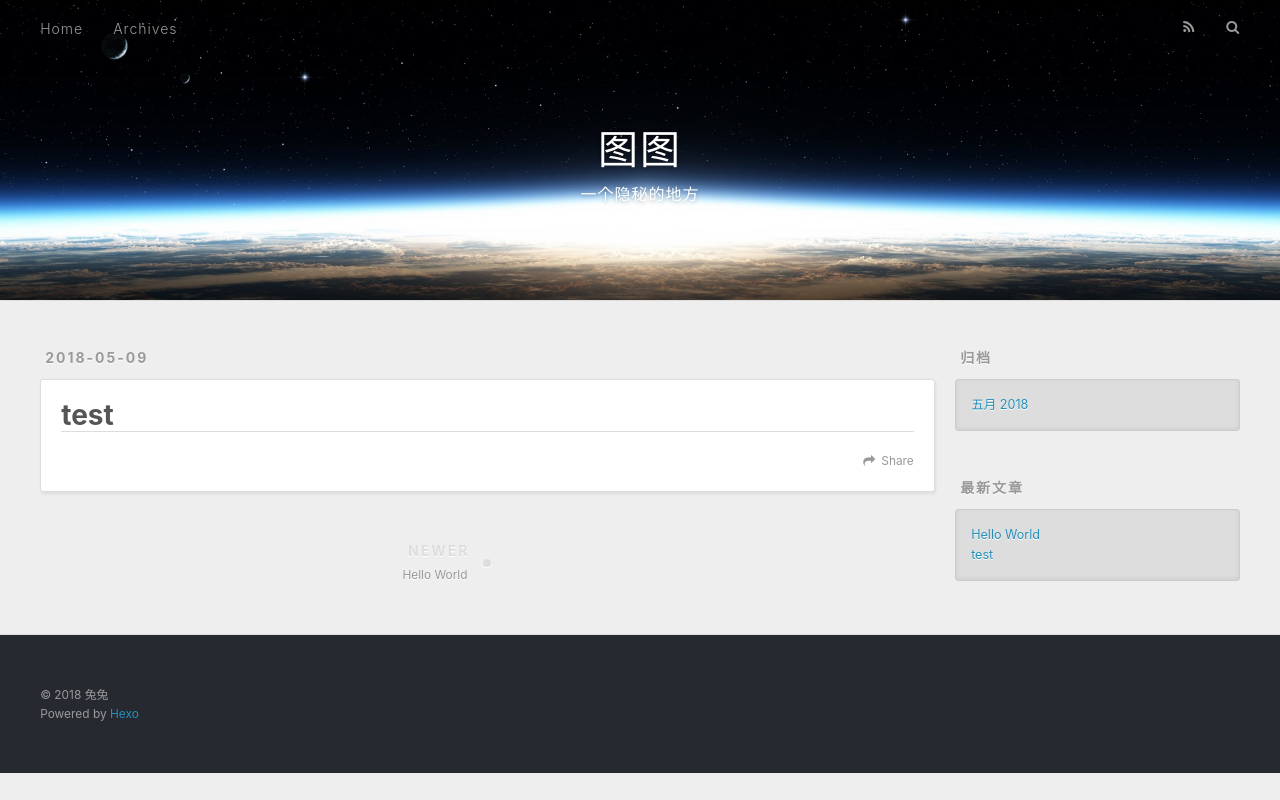
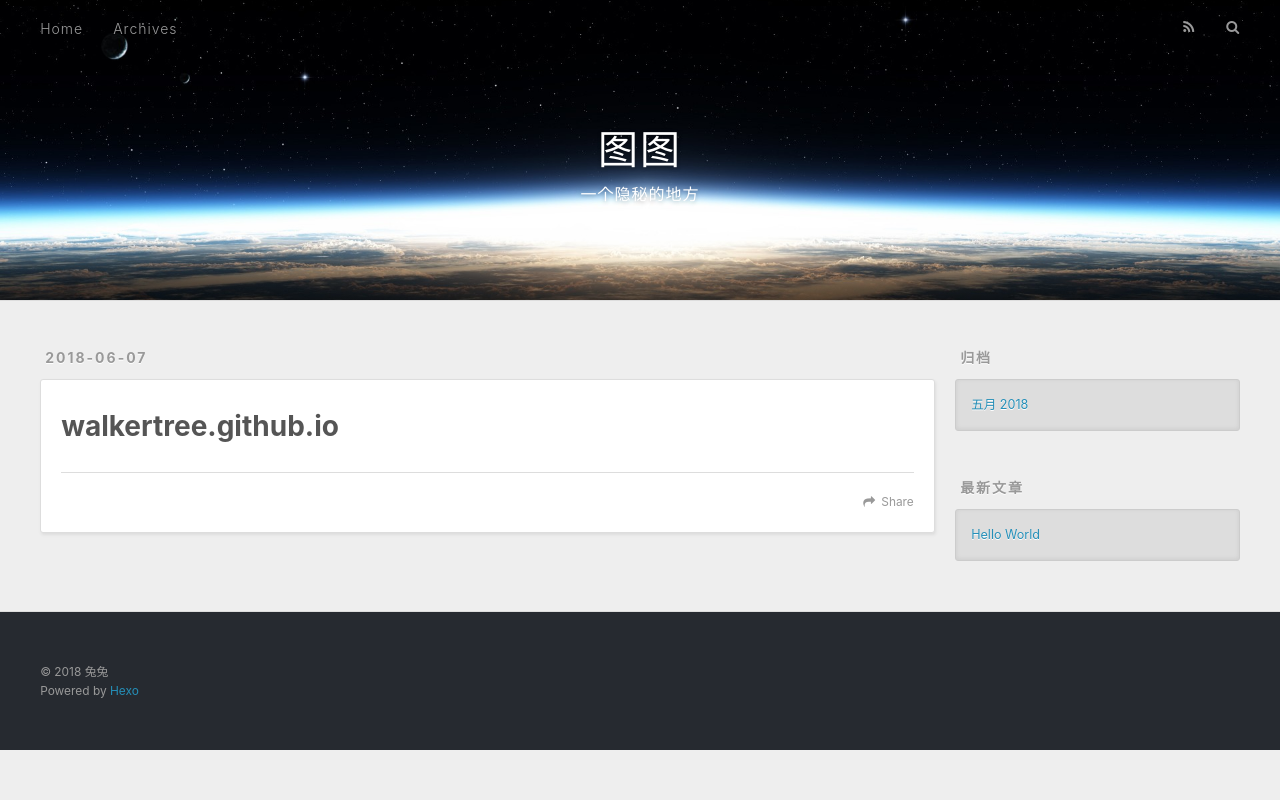
Before and after one commit to walkertree/walkertree.github.io, a plain HTML site: page README.html in a window 1280 px wide. Drawn offline with nearby package versions, Linux system fonts and the light colour scheme.

Commit message:
Site updated: 2018-06-07 13:30:28

```diff
--- a/2018/05/09/test/index.html
+++ b/README.html
@@ -5,20 +5,20 @@
 
 
 
-  <title>test | 图图</title>
+  <title>图图</title>
   <meta name="viewport" content="width=device-width, initial-scale=1, maximum-scale=1">
-  <meta name="description" content="一个个人日志，写着自己想写的事情">
+  <meta name="description" content="walkertree.github.io">
 <meta name="keywords" content="图">
-<meta property="og:type" content="article">
-<meta property="og:title" content="test">
-<meta property="og:url" content="http://joshua.xin/2018/05/09/test/index.html">
+<meta property="og:type" content="website">
+<meta property="og:title" content="图图">
+<meta property="og:url" content="http://joshua.xin/README.html">
 <meta property="og:site_name" content="图图">
-<meta property="og:description" content="一个个人日志，写着自己想写的事情">
+<meta property="og:description" content="walkertree.github.io">
 <meta property="og:locale" content="zh-CN">
 <meta property="og:updated_time" content="2018-05-30T09:21:24.000Z">
 <meta name="twitter:card" content="summary">
-<meta name="twitter:title" content="test">
-<meta name="twitter:description" content="一个个人日志，写着自己想写的事情">
+<meta name="twitter:title" content="图图">
+<meta name="twitter:description" content="walkertree.github.io">
 
     <link rel="alternate" href="/atom.xml" title="图图" type="application/atom+xml">
 
@@ -69,52 +69,28 @@
   </div>
 </header>
       <div class="outer">
-        <section id="main"><article id="post-test" class="article article-type-post" itemscope itemprop="blogPost">
+        <section id="main"><article id="page-" class="article article-type-page" itemscope itemprop="blogPost">
   <div class="article-meta">
-    <a href="/2018/05/09/test/" class="article-date">
-  <time datetime="2018-05-08T16:44:37.000Z" itemprop="datePublished">2018-05-09</time>
+    <a href="/README.html" class="article-date">
+  <time datetime="2018-06-07T05:29:33.000Z" itemprop="datePublished">2018-06-07</time>
 </a>
 
   </div>
   <div class="article-inner">
 
 
-      <header class="article-header">
-
-
-    <h1 class="article-title" itemprop="name">
-      test
-    </h1>
-
-
-      </header>
-
     <div class="article-entry" itemprop="articleBody">
 
-
+        <h1 id="walkertree-github-io"><a href="#walkertree-github-io" class="headerlink" title="walkertree.github.io"></a>walkertree.github.io</h1>
 
     </div>
     <footer class="article-footer">
-      <a data-url="http://joshua.xin/2018/05/09/test/" data-id="cji3z66qa0001jyrln8d2g8cx" class="article-share-link">Share</a>
+      <a data-url="http://joshua.xin/README.html" data-id="cji43s5h400002xrl89wdu6ey" class="article-share-link">Share</a>
 
 
     </footer>
   </div>
 
-
-<nav id="article-nav">
-
-    <a href="/2018/05/30/hello-world/" id="article-nav-newer" class="article-nav-link-wrap">
-      <strong class="article-nav-caption">Newer</strong>
-      <div class="article-nav-title">
-
-          Hello World
-
-      </div>
-    </a>
-
-
-</nav>
 
 
 </article>
@@ -149,10 +125,6 @@
 
           <li>
             <a href="/2018/05/30/hello-world/">Hello World</a>
-          </li>
-
-          <li>
-            <a href="/2018/05/09/test/">test</a>
           </li>
 
       </ul>
```
Also changed, not shown: 2018/05/30/hello-world/index.html (+1 -1 lines), index.html (+1 -1 lines).
